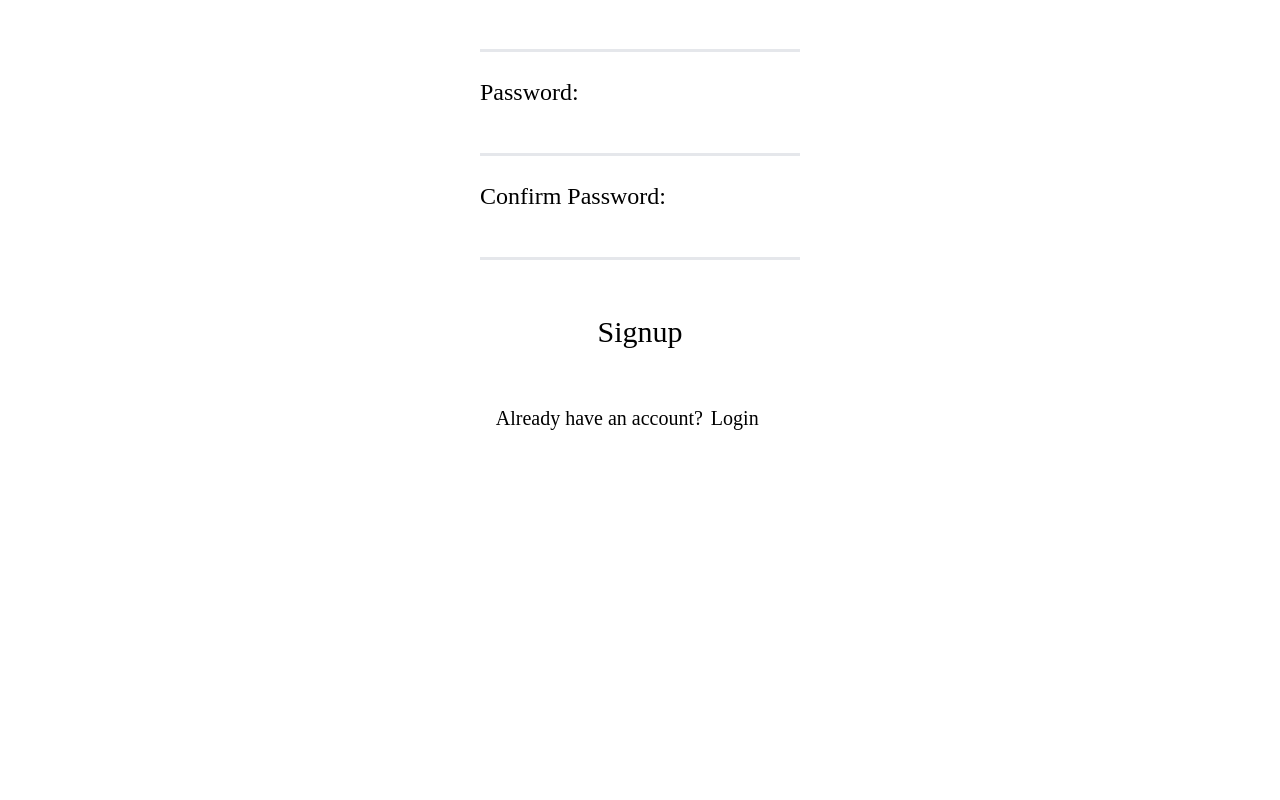
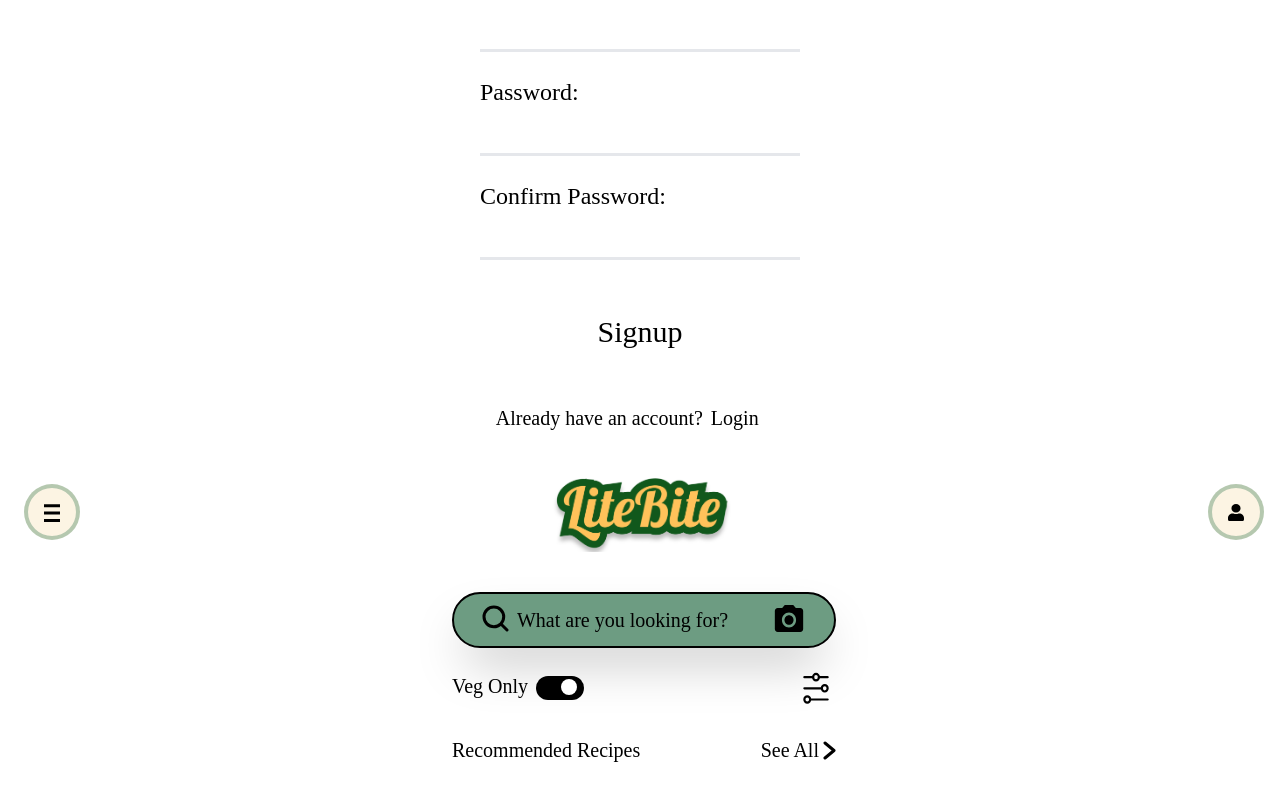
Before and after one commit to Krish-tiwari212/litebite, a React (Vite) app in the folder client/LiteBite/: page / in a window 1280 px wide. Shown: the part 1860-2660 px from the top of the page. Before the commit the page ends 2292 px from the top, so only its background shows below. Built offline with nearby package versions, Linux system fonts and the light colour scheme.

Commit message:
Home Page

```diff
--- a/client/LiteBite/src/App.jsx
+++ b/client/LiteBite/src/App.jsx
@@ -1,12 +1,14 @@
 import Login from './views/login'
 import Sign from './views/signup'
 import Onboarding from './views/Onboarding'
+import Home from './views/Home'
 export default function App() {
   return (
     <>
     <Onboarding/>
     <Login/>
     <Sign/>
+    <Home/>
     </>
   )
 }
```
